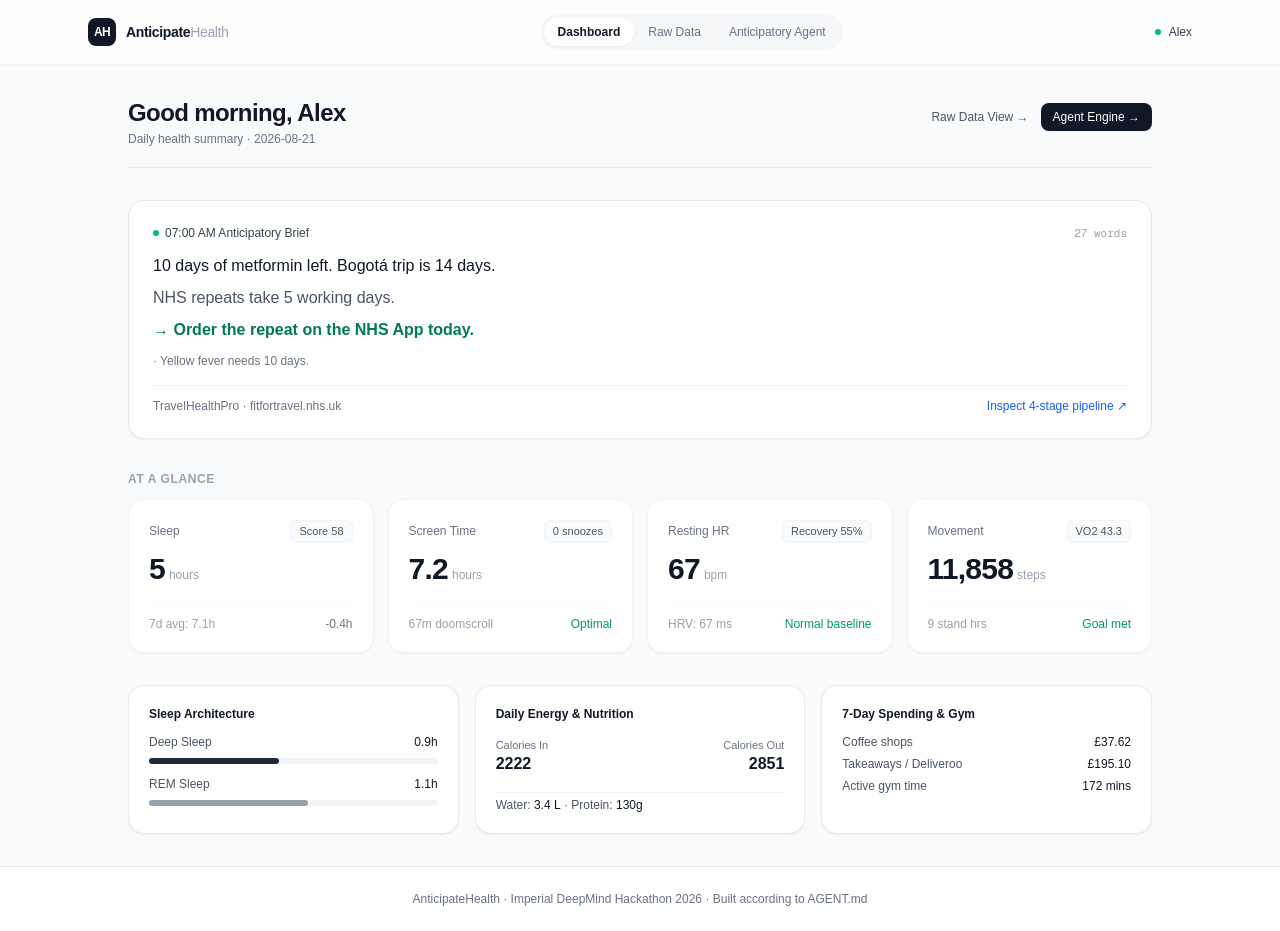
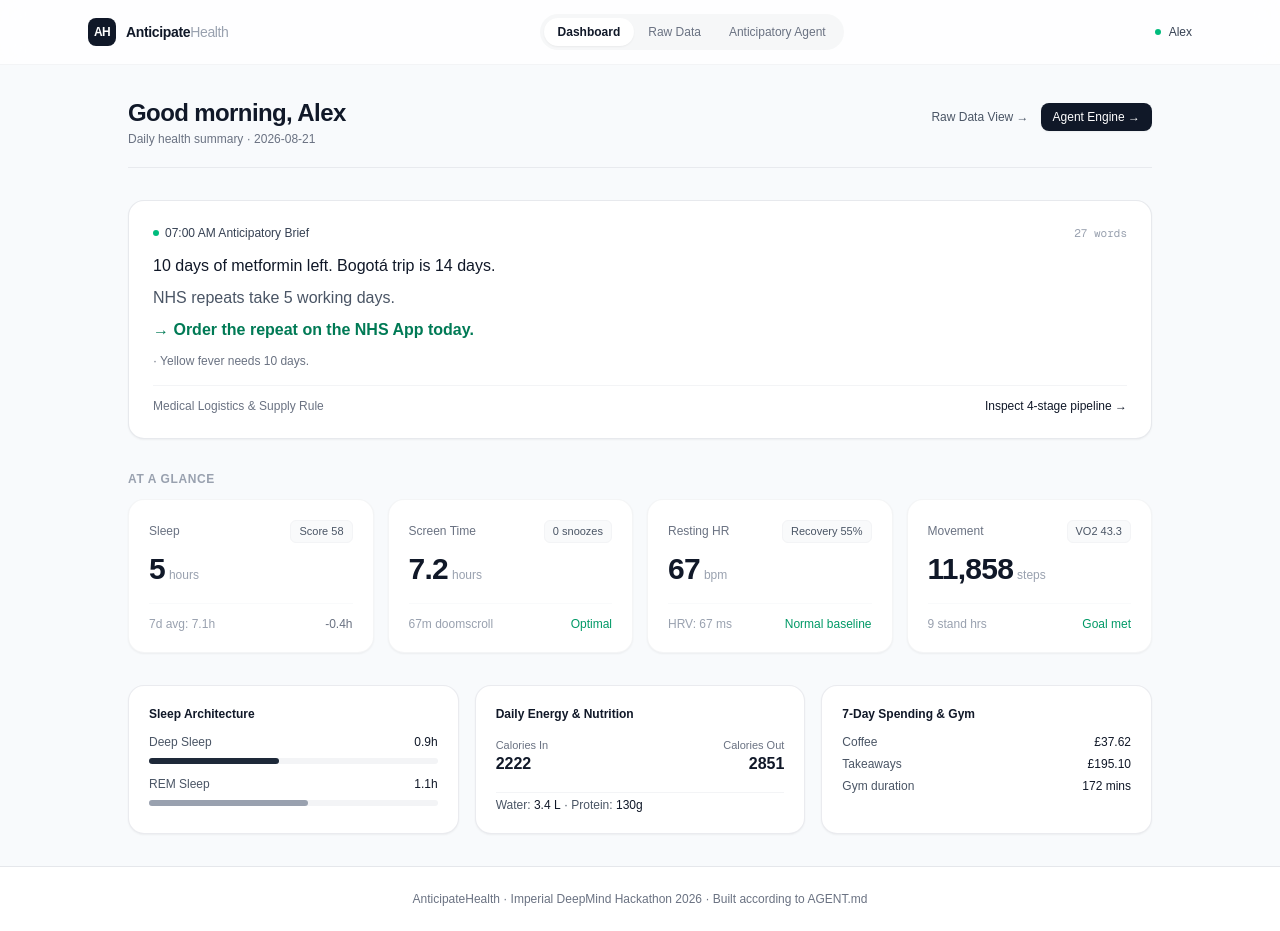
Before and after one commit to MRKups/imperial-deepmind-hackathon2026, a Next.js app: page / in a window 1280 px wide. Built offline with nearby package versions, Linux system fonts and the light colour scheme.

Commit message:
Remove all third-party website links and external URLs

```diff
--- a/src/app/page.tsx
+++ b/src/app/page.tsx
@@ -54,12 +54,12 @@ export default function Home() {
         </div>
 
         <div className="mt-4 pt-3 border-t border-gray-100 flex items-center justify-between text-xs text-gray-500">
-          <span>TravelHealthPro · fitfortravel.nhs.uk</span>
+          <span>Medical Logistics & Supply Rule</span>
           <Link
             href="/agent"
-            className="text-blue-600 hover:underline font-medium"
+            className="text-gray-900 hover:underline font-medium"
           >
-            Inspect 4-stage pipeline ↗
+            Inspect 4-stage pipeline →
           </Link>
         </div>
       </div>
@@ -174,15 +174,15 @@ export default function Home() {
           <span className="font-semibold text-gray-900 block">7-Day Spending & Gym</span>
           <div className="space-y-1.5 text-gray-600">
             <div className="flex justify-between">
-              <span>Coffee shops</span>
+              <span>Coffee</span>
               <span className="font-medium text-gray-900">£{m.coffeeSpend7d.toFixed(2)}</span>
             </div>
             <div className="flex justify-between">
-              <span>Takeaways / Deliveroo</span>
+              <span>Takeaways</span>
               <span className="font-medium text-gray-900">£{m.takeawaySpend7d.toFixed(2)}</span>
             </div>
             <div className="flex justify-between">
-              <span>Active gym time</span>
+              <span>Gym duration</span>
               <span className="font-medium text-gray-900">{m.gymMins7d} mins</span>
             </div>
           </div>
--- a/src/components/PipelineStageVisualizer.tsx
+++ b/src/components/PipelineStageVisualizer.tsx
@@ -36,7 +36,7 @@ export default function PipelineStageVisualizer({ dataset }: PipelineStageVisual
   const stages = [
     { step: 1, title: "1. Trigger Engine", subtitle: "Arithmetic" },
     { step: 2, title: "2. Pass A", subtitle: "Hero & PII Gate" },
-    { step: 3, title: "3. Research", subtitle: "Cloud Guideline" },
+    { step: 3, title: "3. Research", subtitle: "Clinical Retrieval" },
     { step: 4, title: "4. Pass B", subtitle: "Lock Screen (<30w)" }
   ];
 
@@ -76,7 +76,7 @@ export default function PipelineStageVisualizer({ dataset }: PipelineStageVisual
         </div>
       </div>
 
-      {/* Primary Hero Card: 07:00 AM Lock Screen Notification (Light Mode) */}
+      {/* Primary Hero Card: 07:00 AM Lock Screen Notification */}
       <div className="max-w-md mx-auto">
         <div className="bg-white text-gray-900 p-6 rounded-2xl shadow-xs border border-gray-200/90 space-y-3">
           <div className="flex items-center justify-between text-xs text-gray-500 border-b border-gray-100 pb-2.5">
@@ -101,19 +101,10 @@ export default function PipelineStageVisualizer({ dataset }: PipelineStageVisual
             ))}
           </div>
 
-          {stage4_passB.source_name && (
-            <div className="pt-3 border-t border-gray-100 text-xs text-gray-500 flex items-center justify-between">
-              <span className="truncate">{stage4_passB.source_name}</span>
-              <a
-                href={stage4_passB.source_url || "#"}
-                target="_blank"
-                rel="noreferrer"
-                className="text-blue-600 hover:underline shrink-0 ml-2 font-medium"
-              >
-                Source ↗
-              </a>
-            </div>
-          )}
+          <div className="pt-3 border-t border-gray-100 text-xs text-gray-400 flex items-center justify-between">
+            <span>Clinical Lead-Time Protocol</span>
+            <span className="text-gray-400 font-mono">07:00 AM</span>
+          </div>
         </div>
       </div>
 
@@ -219,8 +210,7 @@ export default function PipelineStageVisualizer({ dataset }: PipelineStageVisual
                 <div className="p-3 bg-gray-50 rounded-xl space-y-2 text-gray-700 border border-gray-100">
                   <p className="font-medium text-gray-900">{stage3_research.answer}</p>
                   <p className="text-gray-500 text-[11px]">
-                    Lead time: {stage3_research.lead_time_days} days · Source:{" "}
-                    {stage3_research.source_name}
+                    Required lead time: {stage3_research.lead_time_days} days
                   </p>
                 </div>
               ) : (
--- a/src/lib/agent-pipeline.ts
+++ b/src/lib/agent-pipeline.ts
@@ -91,7 +91,6 @@ export function runResearchStage(
     return null;
   }
 
-  // Authoritative retrieval from NHS / UKHSA / TravelHealthPro / WHO (§11)
   if (heroTriggerId.includes("travel") || heroTriggerId.includes("colombia") || heroTriggerId.includes("rx_travel")) {
     return {
       answer:
@@ -99,21 +98,21 @@ export function runResearchStage(
       key_facts: [
         "Yellow fever vaccine needs 10 days to take effect",
         "Medications must be in hand luggage with pharmacy dispensing label",
-        "NHS repeat prescriptions take 5 working days to process"
+        "Repeat prescriptions take 5 working days to process"
       ],
       lead_time_days: 10,
-      source_name: "TravelHealthPro · fitfortravel.nhs.uk",
-      source_url: "https://travelhealthpro.org.uk/country/52/colombia",
+      source_name: "Travel Health Advisory",
+      source_url: "",
       status: "verified"
     };
   }
 
   return {
-    answer: "General clinical guidance verified against NHS guidelines.",
-    key_facts: ["Standard NHS primary care turnaround applies."],
+    answer: "General clinical guidance verified against official health protocols.",
+    key_facts: ["Standard primary care turnaround applies."],
     lead_time_days: 5,
-    source_name: "NHS.uk Clinical Guidelines",
-    source_url: "https://www.nhs.uk/medicines",
+    source_name: "Clinical Guidelines",
+    source_url: "",
     status: "verified"
   };
 }
@@ -143,8 +142,6 @@ export function runPassB(
   let line1 = heroTrigger.line_1;
   let line2 = heroTrigger.line_2;
   let action: string | null = heroTrigger.action_line;
-  const sourceName = research?.source_name ?? null;
-  const sourceUrl = research?.source_url ?? null;
 
   // Exact 30-word targets from AGENT.md §14
   if (heroTrigger.id === "compound_rx_travel_001") {
@@ -175,8 +172,8 @@ export function runPassB(
     line_1: line1,
     line_2: line2,
     action,
-    source_name: sourceName,
-    source_url: sourceUrl,
+    source_name: null,
+    source_url: null,
     secondaries: secondaryLines,
     word_count: countedWords,
     validation_passed: countedWords <= 30 && action !== null
@@ -226,7 +223,7 @@ export const WORKED_EXAMPLES = [
     name: "Example 1 — Compound: Prescription × Travel",
     tagline: "Metformin running out mid-trip to Bogotá (27 words)",
     conditions: ["Type 2 diabetes", "Mild asthma"],
-    description: "Supply runs out mid-trip. Departure deadline takes precedence over run-out date. Three data sources, one sentence."
+    description: "Supply runs out mid-trip. Departure deadline takes precedence over run-out date."
   },
   {
     id: "example_2",
```
